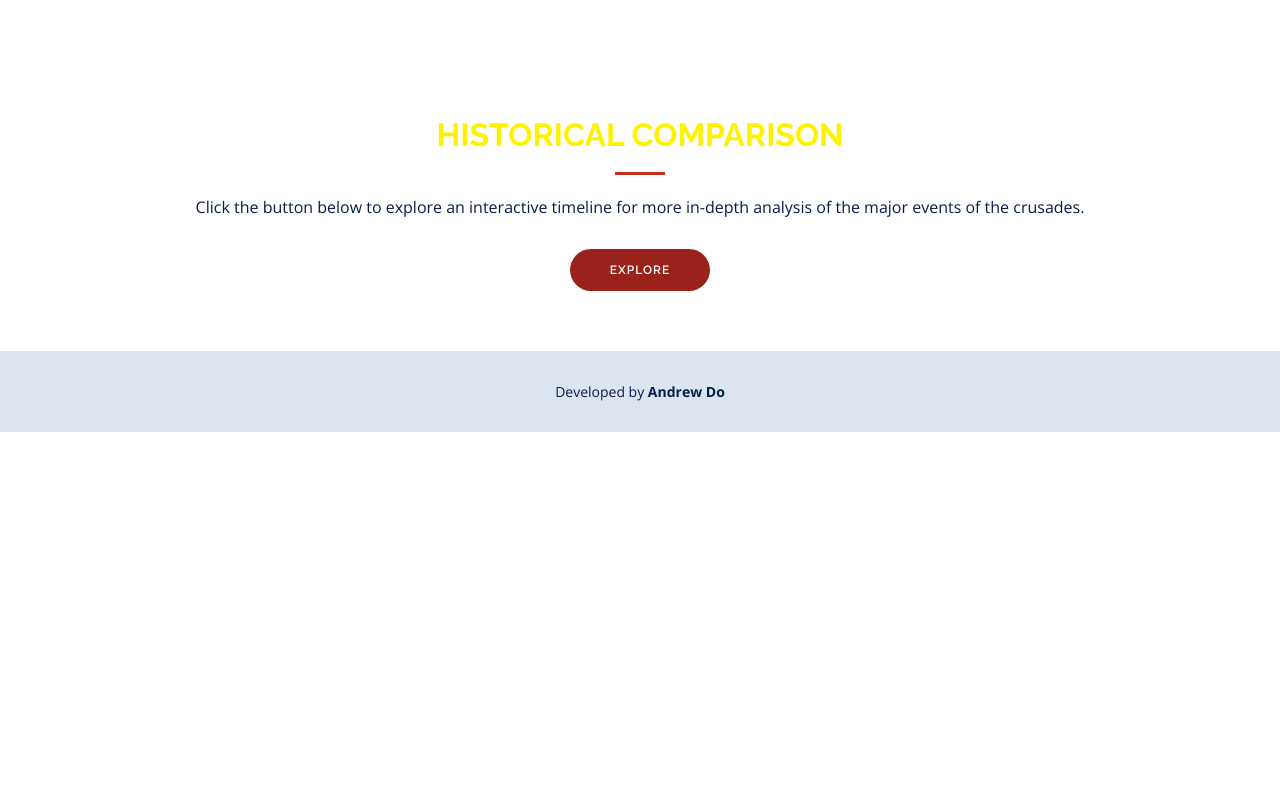
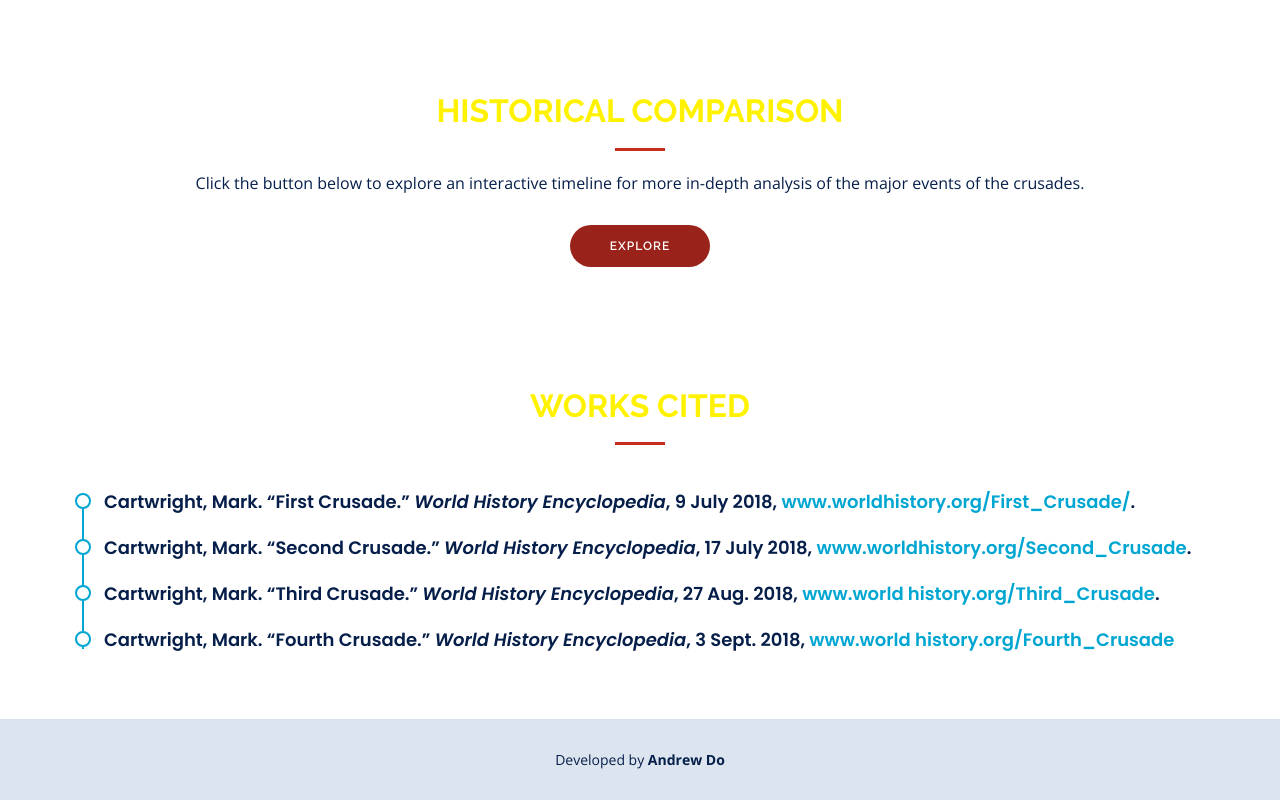
Before and after one commit to 123andrrew/crusades-timeline, a plain HTML site: page index.html in a window 1280 px wide. Shown: the part 1500-2300 px from the top of the page. Before the commit the page ends 1932 px from the top, so only its background shows below. Drawn offline with nearby package versions, Linux system fonts and the light colour scheme.

Commit message:
Update event 2

```diff
--- a/index.html
+++ b/index.html
@@ -95,8 +95,6 @@
           The crusaders have managed to die most of the time in the middle of the crusades.
           The crusaders have managed to take back the holy land from the Muslims but the Muslims would just take back the holy land.
           The crusaders have been treating the Muslims really badly when capturing them.
-          <br>
-          Bibliography: <a href="https://www.worldhistory.org/timeline/Crusades/" target="_blank" rel="noopener" >https://www.worldhistory.org/timeline/Crusades/</a>"
         </p>
       </div>
 
@@ -129,6 +127,31 @@
     </div>
   </section>
 
+  <section id="resume" class="resume">
+      <div class="container" data-aos="fade-up">
+
+        <div class="section-title">
+          <h2>Works Cited</h2>
+        </div>
+
+        <div class="row">
+          <div>
+            <div class="resume-item">
+              <h4 class="citation">Cartwright, Mark. “First Crusade.” <em>World History Encyclopedia</em>, 9 July 2018, <a href="https://www.worldhistory.org/First_Crusade/" target="_blank" rel="noopener">www.worldhistory.org/First_Crusade/</a>.</h4>
+            </div>
+            <div class="resume-item">
+              <h4 class="citation">Cartwright, Mark. “Second Crusade.” <em>World History Encyclopedia</em>, 17 July 2018, <a href="https://www.worldhistory.org/Second_Crusade/" target="_blank" rel="noopener">www.worldhistory.org/Second_Crusade</a>.</h4>
+            </div>
+            <div class="resume-item">
+              <h4 class="citation">Cartwright, Mark. “Third Crusade.” <em>World History Encyclopedia</em>, 27 Aug. 2018, <a href="https://www.worldhistory.org/Third_Crusade/. " target="_blank" rel="noopener">www.world history.org/Third_Crusade</a>.</h4>
+            </div>
+            <div class="resume-item">
+              <h4 class="citation">Cartwright, Mark. “Fourth Crusade.” <em>World History Encyclopedia</em>, 3 Sept. 2018, <a href="https://www.worldhistory.org/Fourth_Crusade/. " target="_blank" rel="noopener">www.world history.org/Fourth_Crusade</a>
+          </div>
+
+      </div>
+    </section>
+
   <!-- ======= Footer ======= -->
   <footer id="footer">
     <div class="container">
```
Also changed, not shown: original/event2.html (+2 -2 lines).
